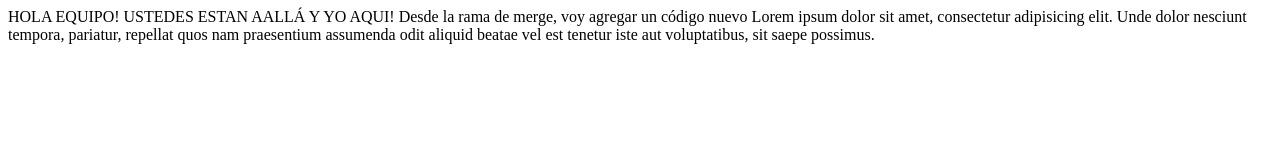
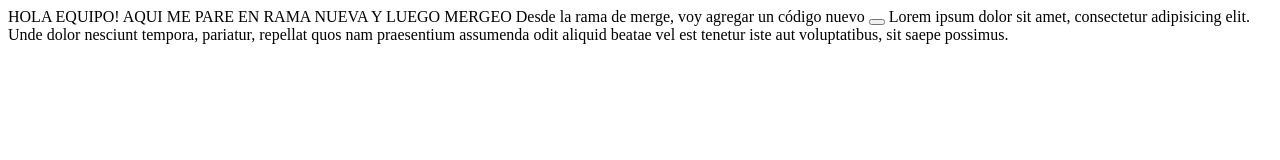
Before and after one commit to Isaine/ejemplo_repos, a plain HTML site: page index.html in a window 1280 px wide. Drawn offline with Linux system fonts and the light colour scheme.

Commit message:
agregue cosas

```diff
--- a/index.html
+++ b/index.html
@@ -7,9 +7,12 @@
 <body>
 	HOLA EQUIPO!
 
-	USTEDES ESTAN AALLÁ Y YO AQUI!
+	AQUI ME PARE EN  RAMA NUEVA Y LUEGO MERGEO
 
 	Desde la rama de merge, voy agregar un código nuevo
+
+
+	<button></button>
 
 	Lorem ipsum dolor sit amet, consectetur adipisicing elit. Unde dolor nesciunt tempora, pariatur, repellat quos nam praesentium assumenda odit aliquid beatae vel est tenetur iste aut voluptatibus, sit saepe possimus.
 </body>
```
